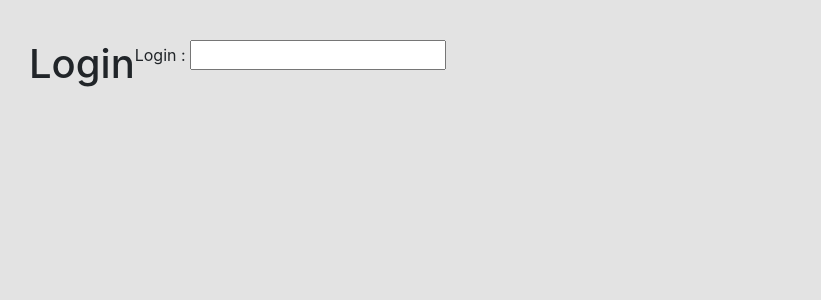
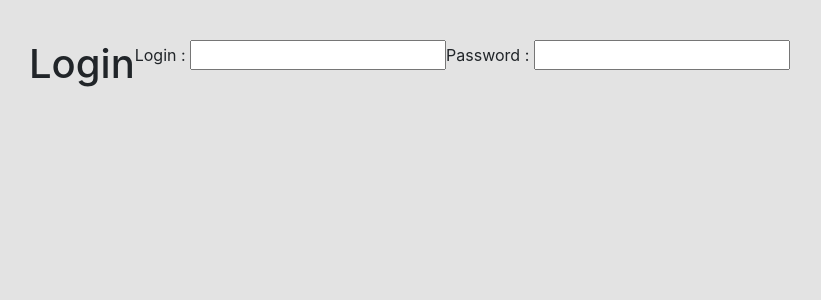
Before and after one commit to kamelderrar/TchatCared, a PHP site: page / in a window 1280 px wide. Shown: the top 300 px of the page, without its empty margins (96-917 px from the left). Run offline with PHP 8.4, Linux system fonts and the light colour scheme; some libraries are stand-ins or nearby versions.

Commit message:
ajout de password

```diff
--- a/src/application/views/home.phtml
+++ b/src/application/views/home.phtml
@@ -3,4 +3,7 @@
     <form method="POST" action="">
        <label>Login : <input name="login" id="login" type="text"/></label>
     </form>
+     <form method="POST" action="">
+       <label>Password : <input name="password" id="password" type="text"/></label>
+    </form>
 <?php }?>
```
